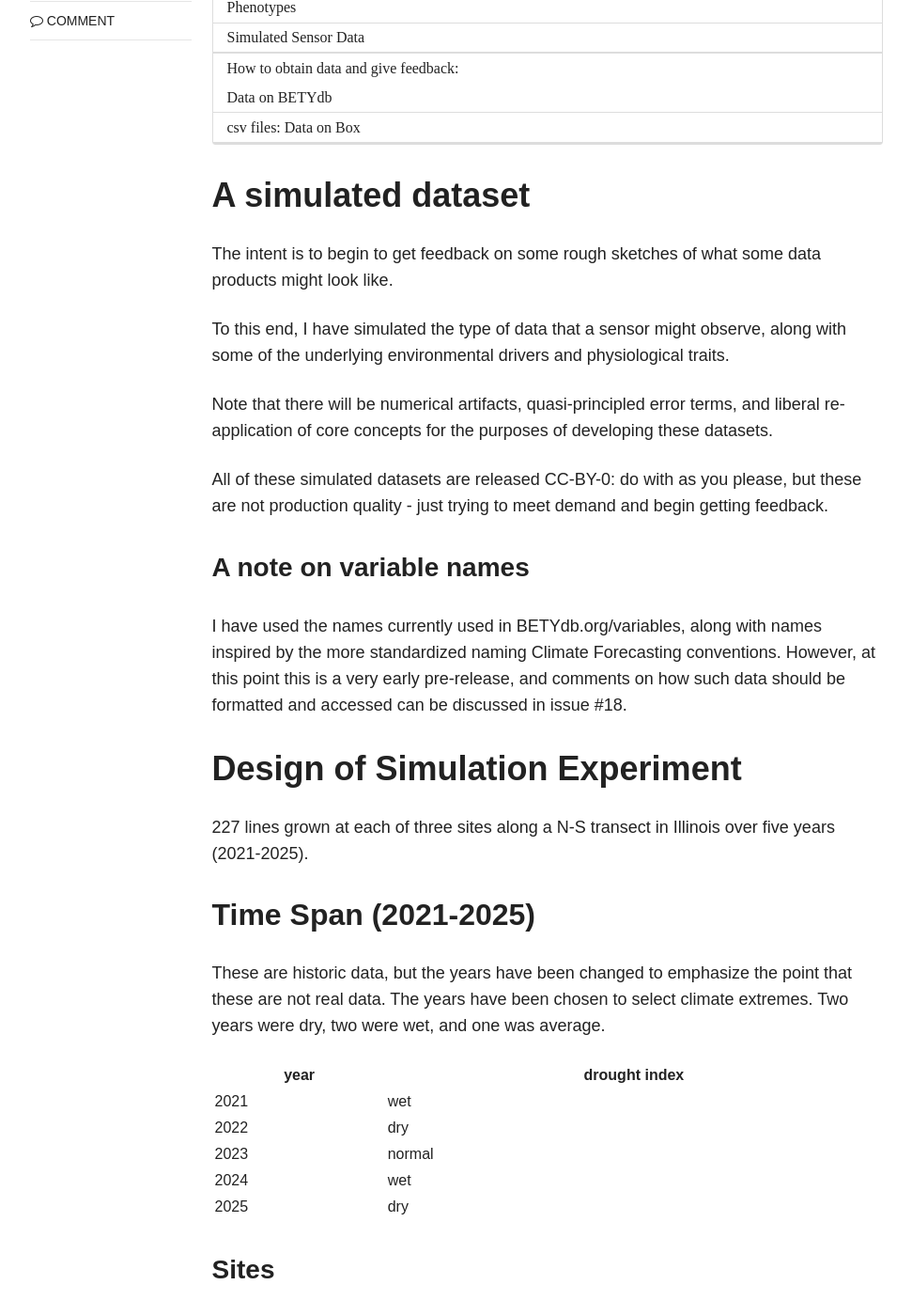
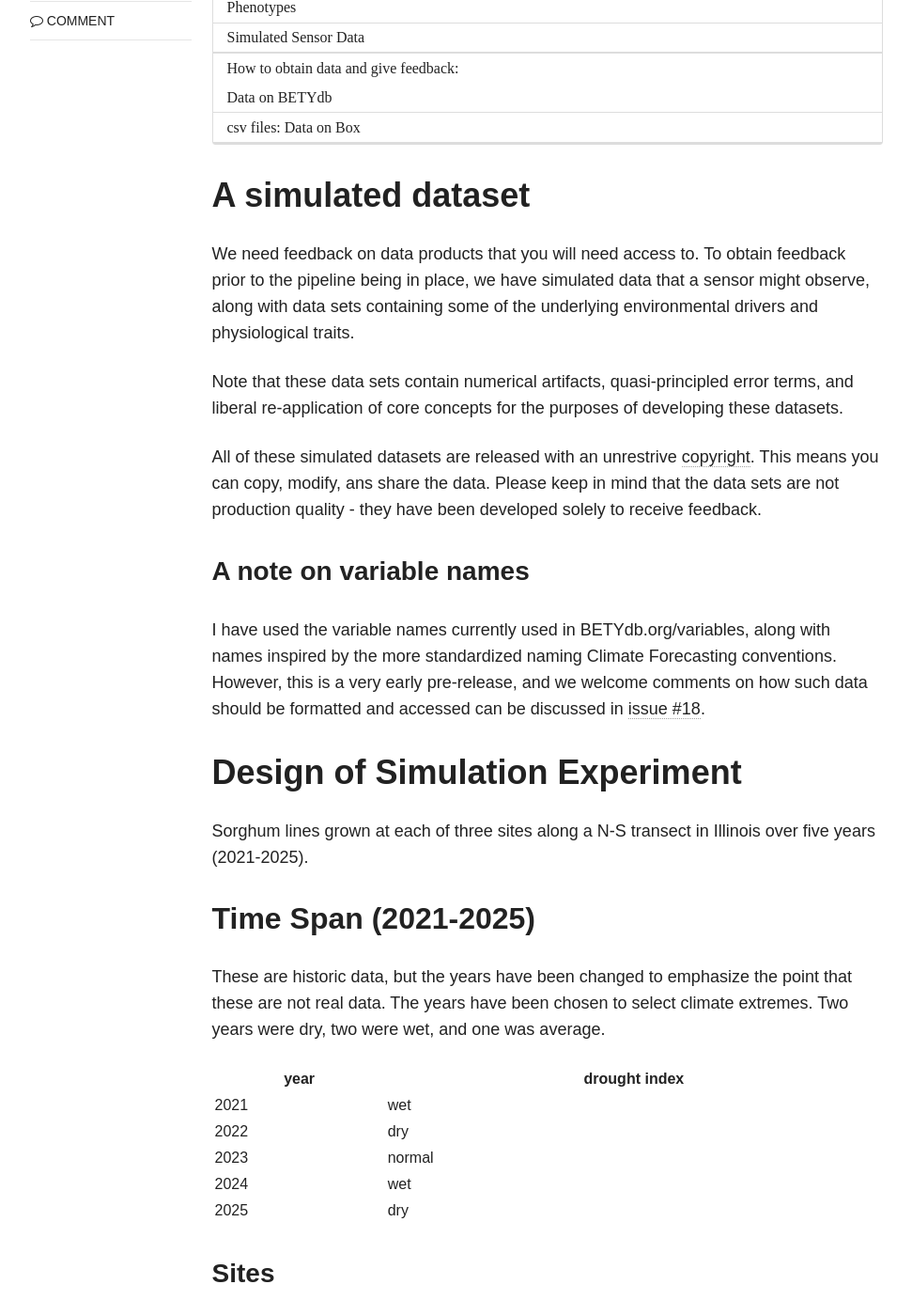
Before and after one commit to terra-reference/terraref.github.io, a Jekyll site: the page built from _posts/articles/2015-11-21-simulated_phenotypes.md, in a window 1280 px wide and 1400 px high, scrolled down 673 px. Shown: the whole window at 94% size, without its empty margins (154-1125 px from the left). Built offline with Jekyll 4.4.1, drawn with Linux system fonts in a browser that asks for light colours; nearby versions of some CDN libraries; comment, search, counter and statistics services are not loaded; some of the changed text lies outside the part shown.

Commit message:
edits april 28

```diff
--- a/_posts/articles/2015-11-21-simulated_phenotypes.md
+++ b/_posts/articles/2015-11-21-simulated_phenotypes.md
@@ -18,22 +18,20 @@ date: 2015-11-21T22:22:27-05:00
 
 # A simulated dataset
 
-The intent is to begin to get feedback on some rough sketches of what some data products might look like.
+We need feedback on data products that you will need access to.  To obtain feedback prior to the pipeline being in place, we have simulated data that a sensor might observe, along with data sets containing some of the underlying environmental drivers and physiological traits.
 
-To this end, I have simulated the type of data that a sensor might observe, along with some of the underlying environmental drivers and physiological traits.
+Note that these data sets contain numerical artifacts, quasi-principled error terms, and liberal re-application of core concepts for the purposes of developing these datasets.
 
-Note that there will be numerical artifacts, quasi-principled error terms, and liberal re-application of core concepts for the purposes of developing these datasets.
-
-All of these simulated datasets are released CC-BY-0: do with as you please, but these are not production quality - just trying to meet demand and begin getting feedback.
+All of these simulated datasets are released with an unrestrive [copyright](https://creativecommons.org/publicdomain/zero/1.0/).  This means you can copy, modify, ans share the data.  Please keep in mind that the data sets are not production quality - they have been developed solely to receive feedback.
 
 ### A note on variable names
 
-I have used the names currently used in BETYdb.org/variables, along with names inspired by the more standardized naming Climate Forecasting conventions. However, at this point this is a very early pre-release, and comments on how such data should be formatted and accessed can be discussed in issue #18.
+I have used the variable names currently used in BETYdb.org/variables, along with names inspired by the more standardized naming Climate Forecasting conventions. However, this is a very early pre-release, and we welcome comments on how such data should be formatted and accessed can be discussed in [issue #18](https://github.com/terraref/reference-data/issues/18).
 
 # Design of Simulation Experiment
 
 
-227 lines grown at each of three sites along a N-S transect in Illinois over five years (2021-2025).
+Sorghum lines grown at each of three sites along a N-S transect in Illinois over five years (2021-2025).
 
 ## Time Span (2021-2025)
 
@@ -62,7 +60,7 @@ Each site has four replicate fields: A, B, C, D. This simulated dataset assumes
 
 ## Meteorology
 
-| variable_id|name                           |standard_name       |units                          |Description                                                                                                                                                                                                      |
+| variable_id|name                           |standard_name       |units                          |description                                                                                                                                                                                                      |
 |-----------:|:------------------------------|:---------------|:------------------------------|:----------------|
 |            | Tmin                               | | C  |Daily max temperature |
 |            | Tmax                               |  | C  |Daily min temperature |
@@ -100,8 +98,6 @@ These 'phenotypes' are used as input parameters to the simulation model. We ofte
 ## Simulated Sensor Data
 
 This dataset includes what a sensor might observe, daily for five years during the growing season.
-
-OK. A sensor won't observe roots or rhizomes. Furthermore, Sorghum doesn't have rhizomes. The simulated biology is a little different.
 
 | variable_id|name                           |standard_name       |units                          |Description                                                                                                                                                                                                      |
 |-----------:|:------------------------------|:---------------|:------------------------------|:----------------|
```
Also changed, not shown: other parts of _posts/articles/2015-11-21-simulated_phenotypes.md (+1 -1 lines).
